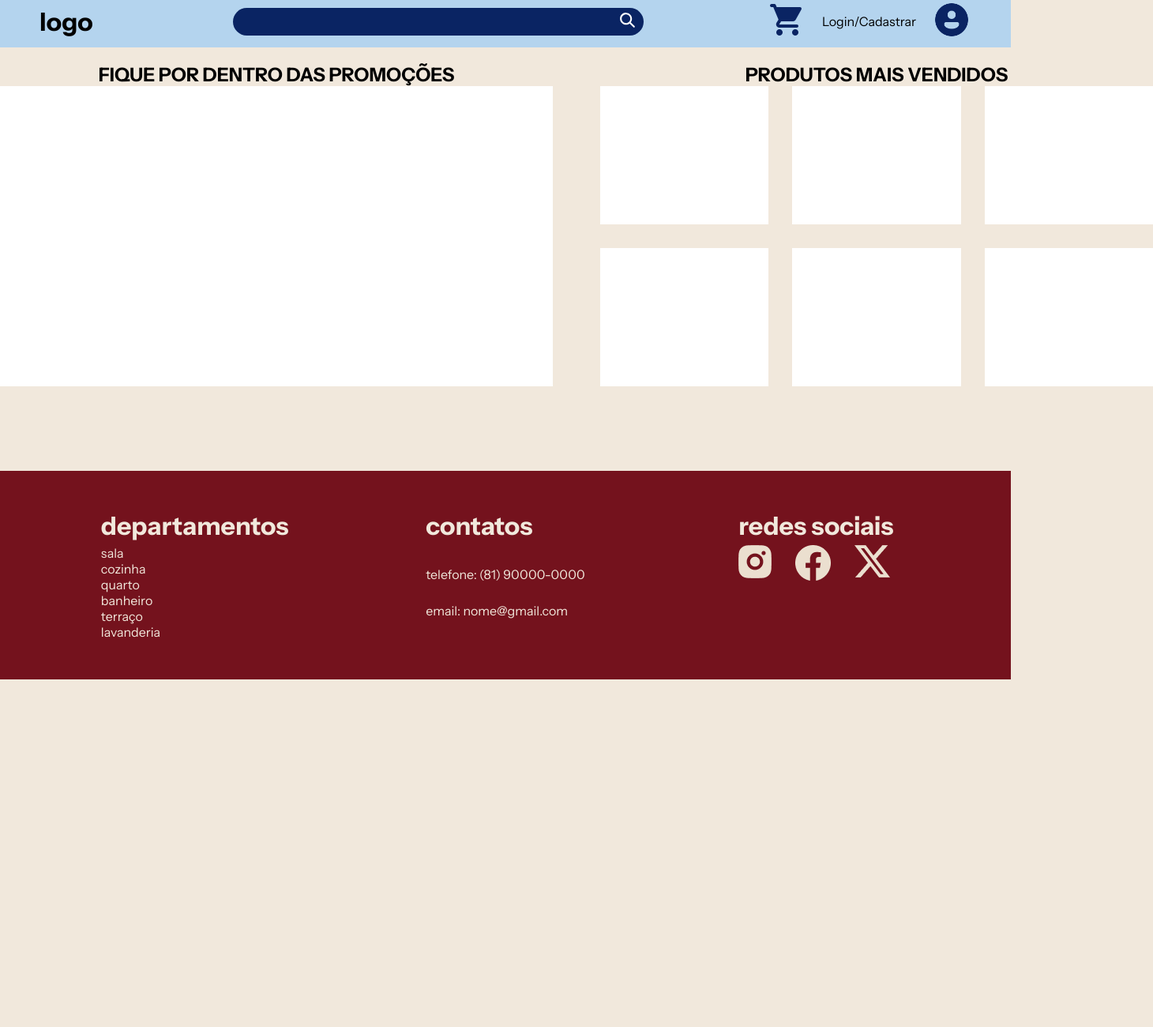
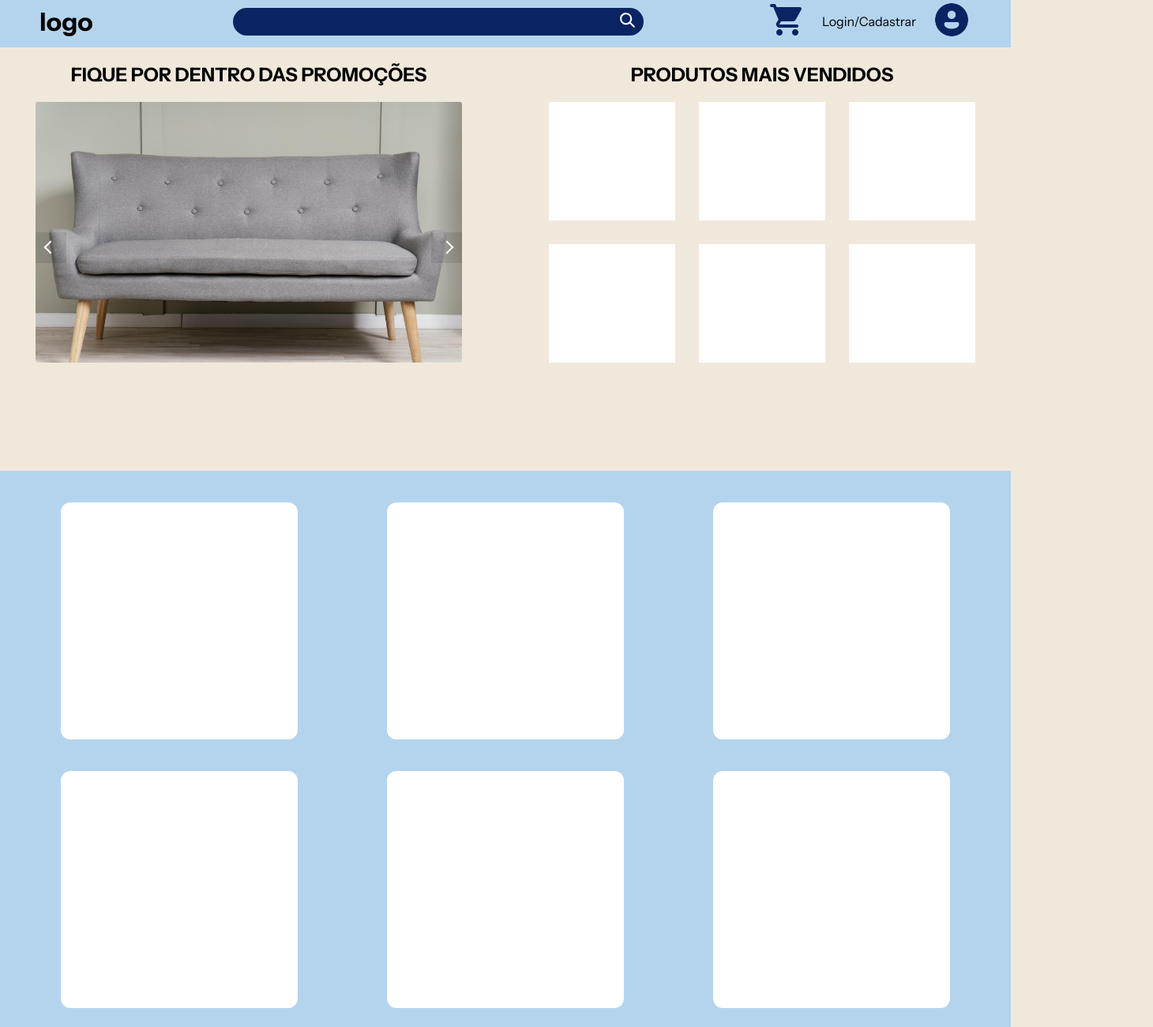
Before and after one commit to f4beo/E-Commerce-FrontEnd, a plain HTML site: page main/index.html in a window 1280 px wide. Shown: the top 1300 px of the page at 79% size, 1460 px wide, since content can reach past the window. Before the commit the page ends 860 px from the top, so only its background shows below. Drawn offline with Linux system fonts and the light colour scheme.

Commit message:
add carousel and dept section

```diff
--- a/main/index.html
+++ b/main/index.html
@@ -47,13 +47,15 @@
         <main class="main">
             <div class="main-container">
                 <div class="divisor divisor-left">
-                    <h2>FIQUE POR DENTRO DAS PROMOÇÕES</h2>
+                    <h2 class="title-divisor">FIQUE POR DENTRO DAS PROMOÇÕES</h2>
                     <div class="divisor-carrosel">
-                        <!-- carrossel de imagens -->
+                        <button class="carousel-btn" id="left-btn"><span class="arrow"></span></button>
+                        <img class="carousel" id="carousel" src="" alt="">
+                        <button class="carousel-btn" id="right-btn"><span class="arrow"></span></button>
                     </div>
                 </div>
                 <div class="divisor divisor-right">
-                    <h2>PRODUTOS MAIS VENDIDOS</h2>
+                    <h2 class="title-divisor">PRODUTOS MAIS VENDIDOS</h2>
                     <div class="gallery">
                         <div class="gallery-element">
                         </div>
@@ -71,8 +73,18 @@
                 </div>
             </div>
         </main>
+    </div>
 
-    </div>
+        <section class="departamentos">
+            <div class="dept-container container">
+                <div class="dept-item"></div>
+                <div class="dept-item"></div>
+                <div class="dept-item"></div>
+                <div class="dept-item"></div>
+                <div class="dept-item"></div>
+                <div class="dept-item"></div>
+            </div>
+        </section>
     <footer class="footer">
         <div class="footer-content">
             <div id="departaments">
@@ -99,5 +111,6 @@
             </div>
         </div>
     </footer>
+    <script src="./script.js"></script>
 </body>
 </html>
--- /dev/null
+++ b/main/script.js
@@ -0,0 +1,32 @@
+const img = document.getElementById('carousel');
+const rightBtn = document.getElementById('right-btn');
+const leftBtn = document.getElementById('left-btn');
+
+// Images are from unsplash
+let pictures = ['./img/sofa1.jpg', './img/sofa2.jpg', './img/raque.jpg'];
+
+img.src = pictures[0];
+let position = 0;
+
+const moveRight = () => {
+    if (position >= pictures.length - 1) {
+        position = 0
+        img.src = pictures[position];
+        return;
+    }
+    img.src = pictures[position + 1];
+    position++;
+}
+
+const moveLeft = () => {
+    if (position < 1) {
+        position = pictures.length - 1;
+        img.src = pictures[position];
+        return;
+    }
+    img.src = pictures[position - 1];
+    position--;
+}
+
+rightBtn.addEventListener("click", moveRight);
+leftBtn.addEventListener("click", moveLeft);
--- a/main/style.css
+++ b/main/style.css
@@ -4,34 +4,101 @@
 
 .main{
     background-color: #F1E8DC;
-}
-
     .main-container{
         display: grid;
         justify-items: center;
         grid-template-columns: 1fr 1fr;
-    gap: 60px;
+        gap: 20px;
         padding: 20px 0px;
     }
-
+    .title-divisor{
+        margin-bottom: 20px;
+    }
     .divisor{
         text-align: center;
     }
-
     .divisor-carrosel{
-    background-color: #fff;
-    width: 700px;
-    height: 380px;
+        /* background-color: #fff; */
+        width: 540px;
+        height: 330px;
+        border-radius: 3px;
+        position: relative;
+        overflow: hidden;
+        .carousel{
+            max-width: 100%;
+        }
+        .carousel-btn {
+            /* height: 10%; */
+            border: none;
+            background: rgba(0, 0, 0, 0.1);
+            cursor: pointer;
+            padding: 1em;
+            display: flex;
+            position: absolute;
         }
 
+        .carousel-btn .arrow {
+            border: solid #fff;
+            border-width: 0 2px 2px 0;
+            display: inline-block;
+            padding: 5px;
+            transition: transform 0.3s ease-out;
+            outline: none;
+        }
+
+        #right-btn {
+            top: 50%;
+            right: 0;
+            .arrow {
+                transform: rotate(-45deg);
+            }
+        }
+
+        #left-btn{
+            top:50%;
+            left: 0;
+            .arrow {
+                transform: rotate(135deg);
+            }
+        }
+    }
     .gallery{
-    width: 700px;
-    height: 380px;
+        width: 540px;
+        height: 330px;
         display: grid;
         grid-template-columns: repeat(3, 1fr);
         gap: 30px;
-}
-
         .gallery-element{
             background-color: #fff;
         }
+    }
+
+}
+/* /Main */
+
+/* Section - Departamentos */
+
+.departamentos{
+    background-color: #B4D4EE;
+    .dept-container{
+        display: grid;
+        grid-template-columns: repeat(3, 1fr);
+        gap: 40px;
+        justify-items: center;
+        align-items: center;
+        justify-content: center;
+        align-content: center;
+
+        padding: 40px;
+
+        .dept-item{
+            height: 300px;
+            width: 300px;
+            border-radius: 12px;
+            background-color: #fff;
+        }
+    }
+
+}
+
+/* /Section - Departamentos */
```
Also changed, not shown: main/img/raque.jpg (added), main/img/sofa1.jpg (added), main/img/sofa2.jpg (added). Lines whose indentation alone changed are shown as unchanged.
